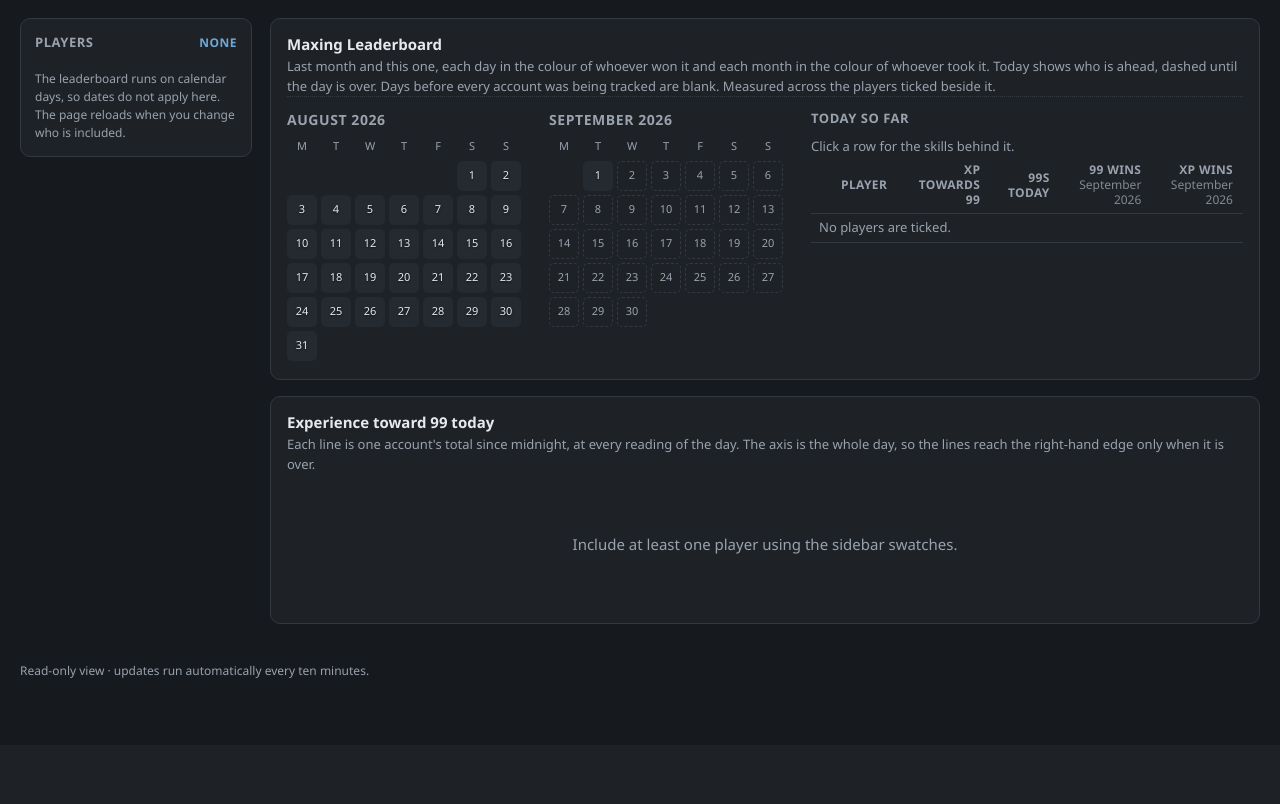
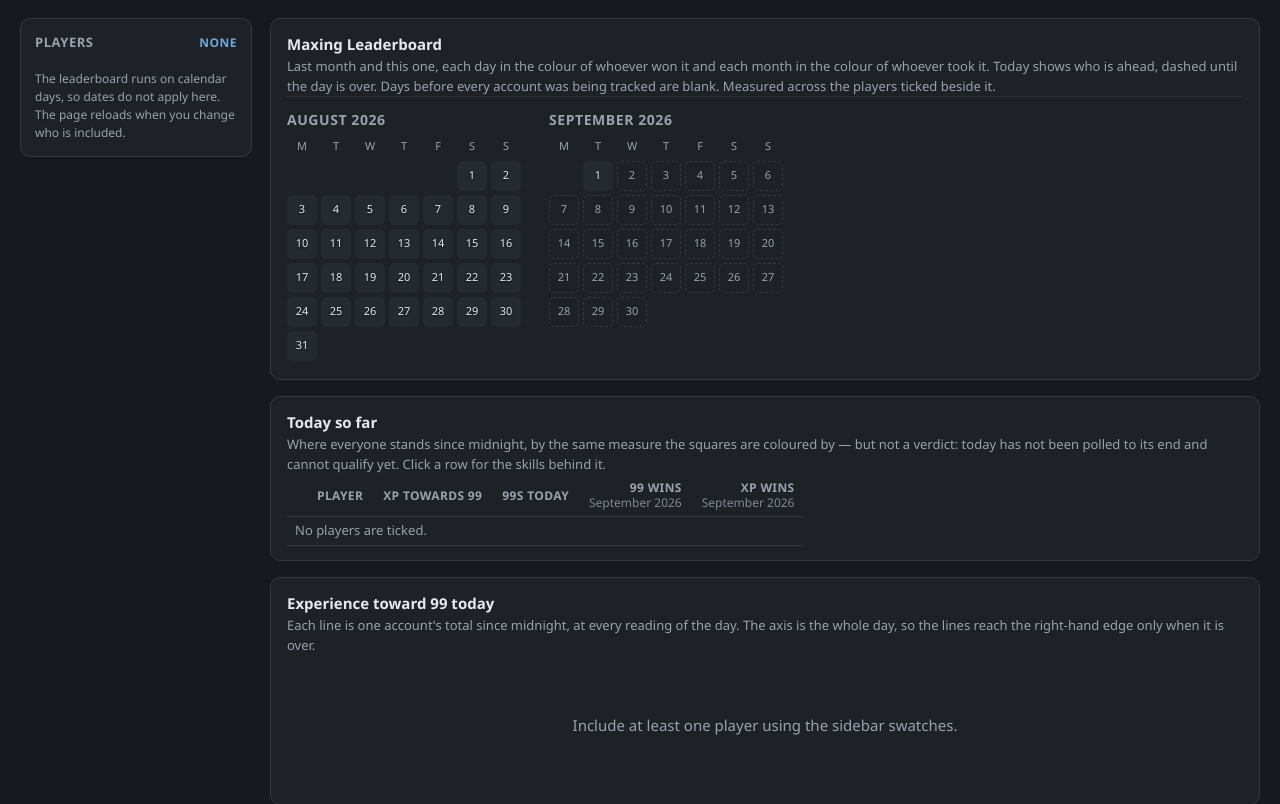
Before and after one commit to And-Salad/wom-tracker, a Flask app: page /maxing in a window 1280 px wide. Shown: the part 55-859 px from the top of the page. Before the commit the page ends 733 px from the top, so only its background shows below. Run offline with Flask 3, Linux system fonts and the light colour scheme; data that the repository does not hold is empty.

Commit message:
Give the day so far its own card below the calendar
Co-Authored-By: Claude Opus 5 <noreply@anthropic.com>

```diff
--- a/wom/web/static/app.css
+++ b/wom/web/static/app.css
@@ -472,28 +472,22 @@
   .rules {
     cursor: help; border-bottom: 1px dotted var(--line); display: inline-block;
   }
-  .calendar {
-    display: flex; gap: 28px; align-items: flex-start; flex-wrap: wrap;
-  }
   .months {
     display: flex; gap: 28px; flex-wrap: wrap; margin: var(--space-3) 0 4px;
   }
-  /* The basis is what the table actually needs, not what we hoped it would
-     take: a flex item refuses to shrink below its content, so a 300px basis
-     did not squeeze the table - it pushed the whole page sideways. Given its
-     real width it drops below the months instead. */
-  .standing { margin: var(--space-3) 0 4px; min-width: 0; flex: 1 1 430px; }
-  .standing h4 {
-    margin: 0 0 var(--space-2); font-size: var(--text-sm); color: var(--muted);
-    text-transform: uppercase; letter-spacing: .04em;
-  }
-  /* Sized to its contents, not stretched across whatever room the card has:
-     six names and four short numbers spread over a full width read as four
+  /* The standings are their own card below the months now, not a panel
+     wedged in beside them. As a flex item they could never be given a width:
+     an item refuses to shrink below its content, so any basis small enough to
+     leave the months alone was ignored and the page scrolled sideways
+     instead. Given the full width there is nothing left to fight over. */
+  .standing { min-width: 0; }
+  /* Still sized to its contents rather than stretched across the card: six
+     names and four short numbers spread over a thousand pixels read as four
      unrelated columns. */
   .standing table { font-size: var(--text-sm); width: auto; }
-  /* Five columns in a side panel: the headings wrap rather than the table
-     pushing the months off their own card, and the month sits under the
-     measure rather than doubling the column's width. */
+  /* The month stays under its measure rather than beside it - two lines of
+     small text is a narrower column than one long line, and these figures
+     are four characters wide. */
   .standing th { white-space: normal; line-height: 1.25; }
   .standing th .when {
     display: block; font-weight: 500; text-transform: none; letter-spacing: 0;
@@ -547,11 +541,11 @@
   }
 
   @media (max-width: 820px) {
-    /* Two months will not sit side by side on a phone; they stack, and the
-       standings drop below them rather than squeezing in beside. */
-    .calendar { gap: 14px; }
+    /* The day columns go fractional, so the two months shrink to share the
+       width rather than one wrapping below the other. (The comment here used
+       to say they stack. They do not, and did not - the squares are given a
+       fraction of the row precisely so both months keep fitting.) */
     .months { gap: 18px; }
-    .standing { min-width: 0; flex: 1 1 100%; margin-top: 0; }
     .grid-days { grid-template-columns: repeat(7, 1fr); }
     .grid-days .day, .grid-days .pad { height: 34px; }
   }
--- a/wom/web/templates/maxing.html
+++ b/wom/web/templates/maxing.html
@@ -19,7 +19,6 @@
       {% if not calendar.whole_group %}Measured across the players ticked
       beside it.{% endif %}</p>
 
-    <div class="calendar">
     <div class="months">
       {% for month in calendar.months %}
         <div class="month">
@@ -40,12 +39,19 @@
         </div>
       {% endfor %}
     </div>
+  </div>
 
-    {# The grid is finished days; this is the one still running. #}
-    <div class="standing">
-      <h4>Today so far</h4>
-      <p class="hint">Click a row for the skills behind it.</p>
-      <div class="scroll">
+  {# The grid above is finished days; this is the one still running. Its own
+     card rather than a panel beside the months: the two are answering
+     different questions, and squeezed side by side the table had to wrap its
+     own headings to fit a column it never had room for. #}
+  <div class="card standing">
+    <h3>Today so far</h3>
+    <p class="hint">Where everyone stands since midnight, by the same measure
+      the squares are coloured by &mdash; but not a verdict: today has not been
+      polled to its end and cannot qualify yet. Click a row for the skills
+      behind it.</p>
+    <div class="scroll">
       <table class="today">
         <thead>
         <tr>
@@ -82,8 +88,6 @@
         {% endfor %}
         </tbody>
       </table>
-      </div>
-    </div>
     </div>
   </div>
 
```
Also changed, not shown: tests/test_web.py (+10 -7 lines), README.md.
